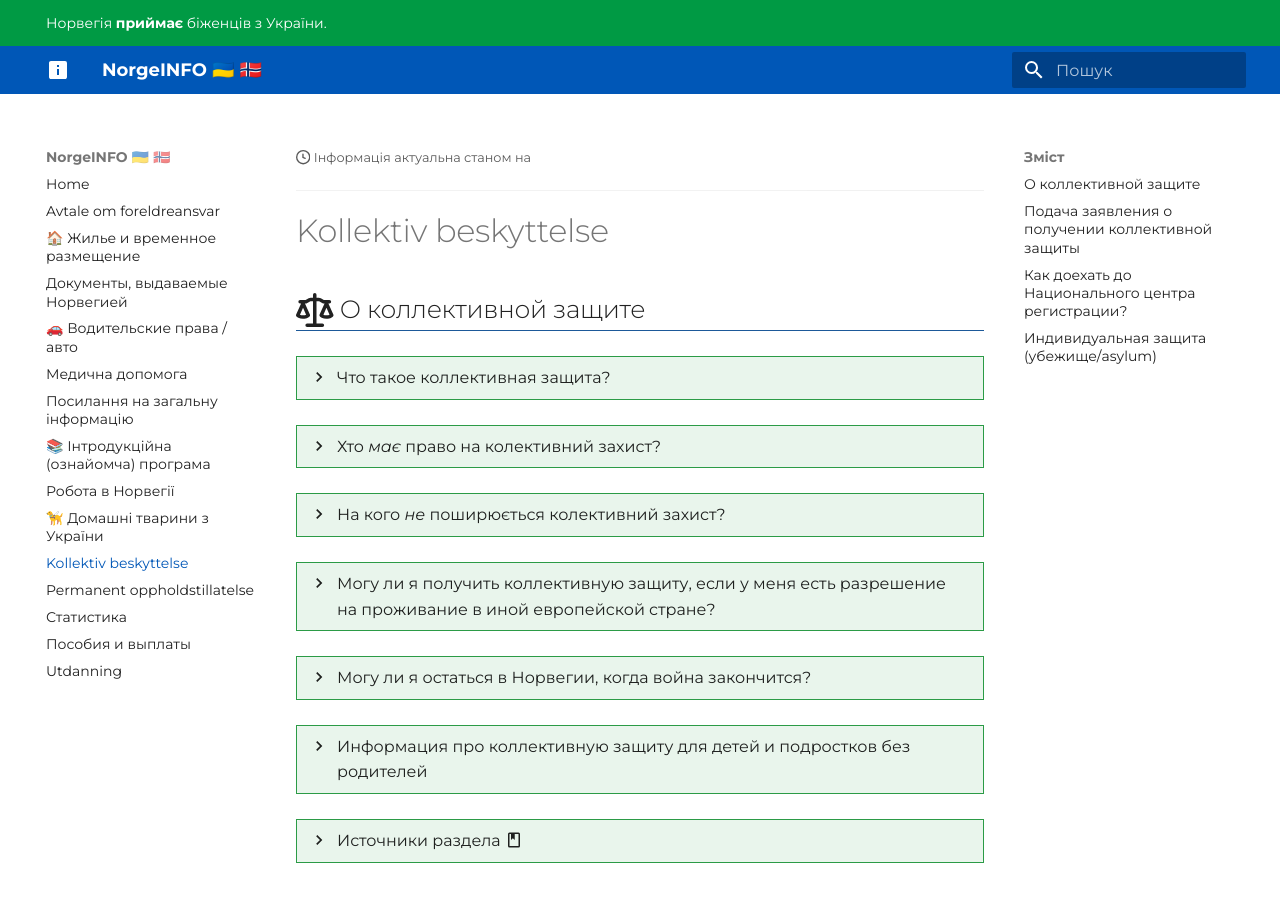
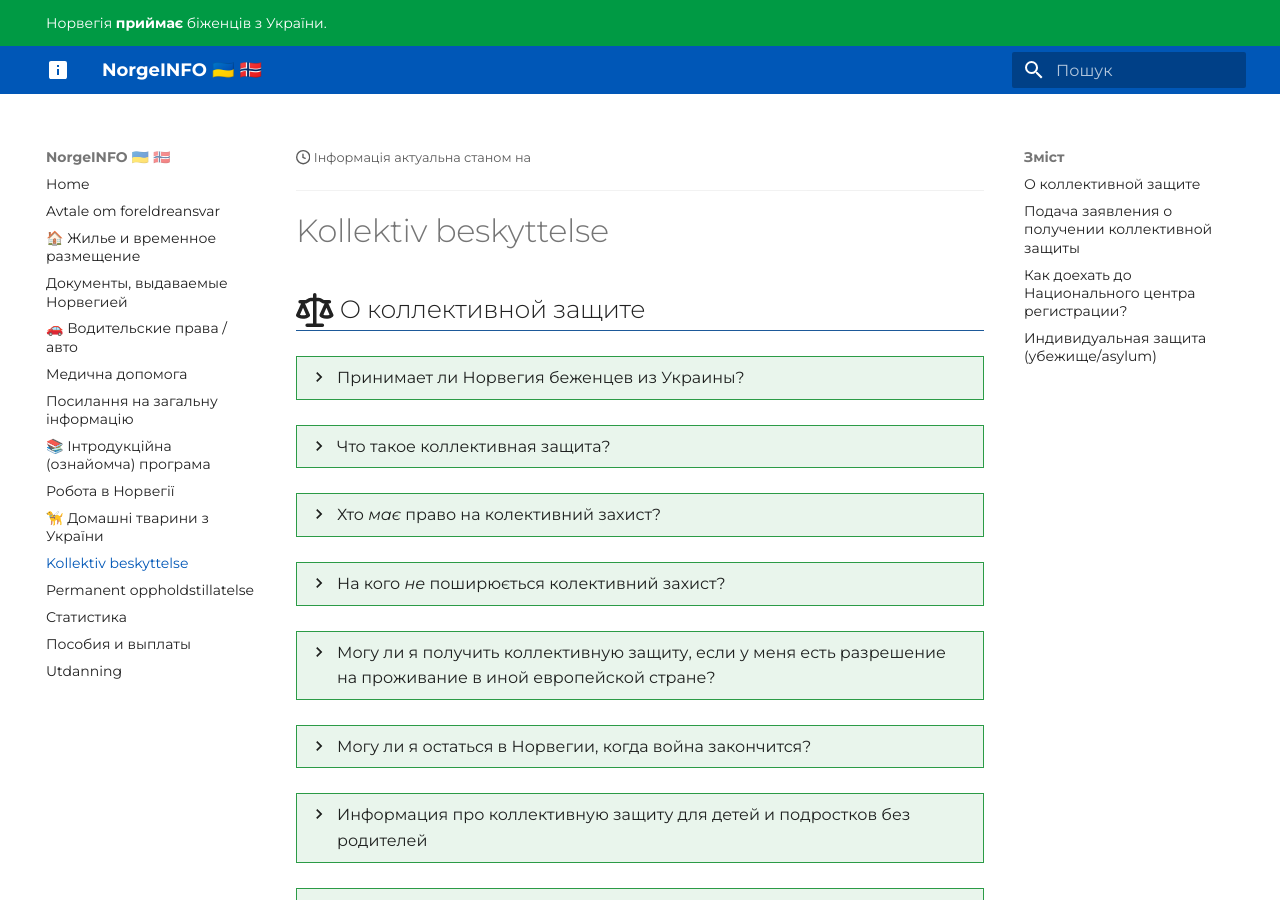
Before and after one commit to norgeinfo/norgeinfo.github.io, an MkDocs documentation site: the page built from docs/kollektiv-beskyttelse.md, in a window 1280 px wide and 900 px high. Built offline with MkDocs 1.6.1 and Material for MkDocs 9.7.7, drawn with Linux system fonts in a browser that asks for light colours.

Commit message:
Update kollektiv-beskyttelse.md

```diff
--- a/docs/kollektiv-beskyttelse.md
+++ b/docs/kollektiv-beskyttelse.md
@@ -1,4 +1,8 @@
 ## :octicons-law-16:{ .lg .middle }  О коллективной защите { #om-kollektiv-beskyttelse }
+
+??? question "Принимает ли Норвегия беженцев из Украины?"
+
+    Да, Норвегия принимает на данный момент беженцев из Украины.
 
 ??? question "Что такое коллективная защита?"
 
```
